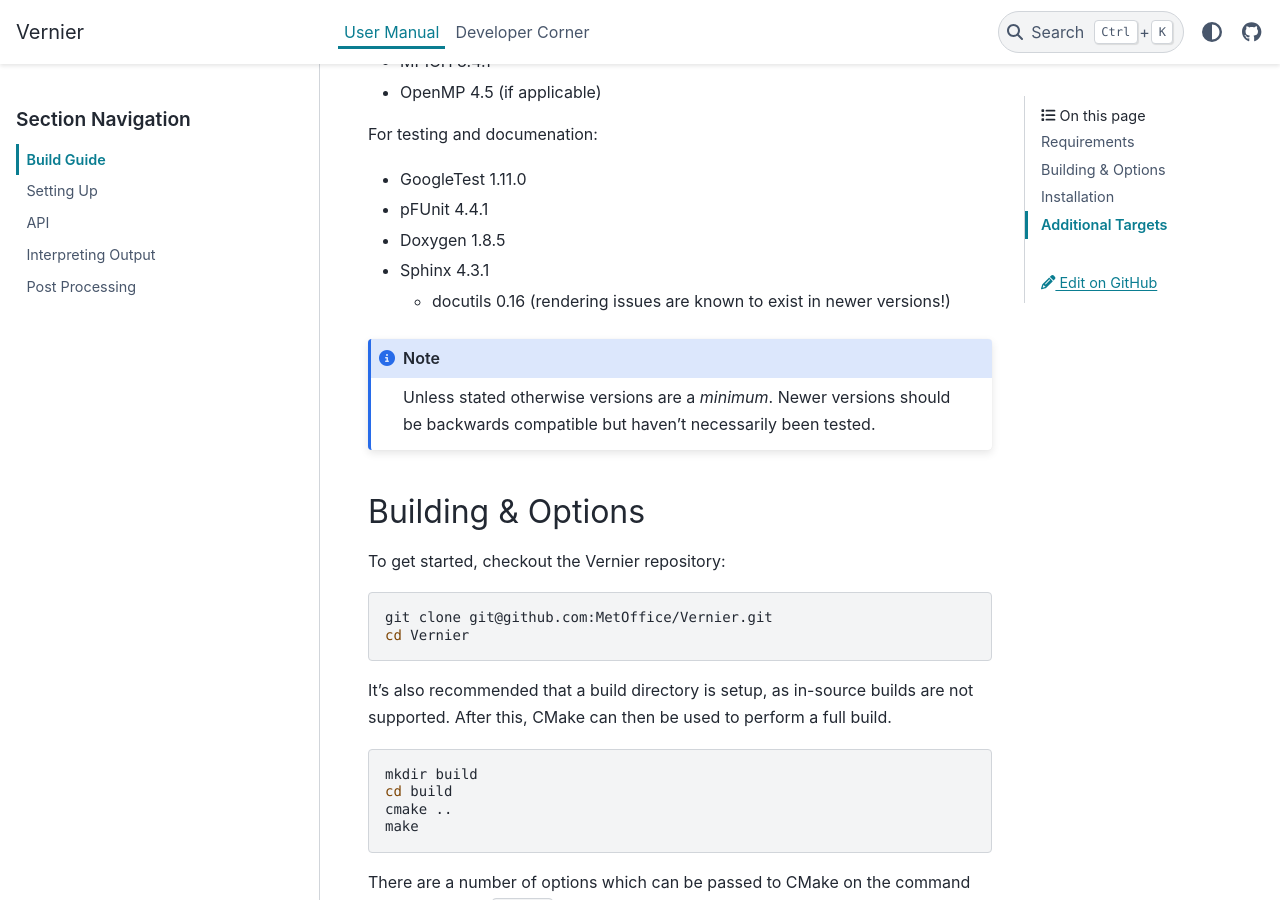
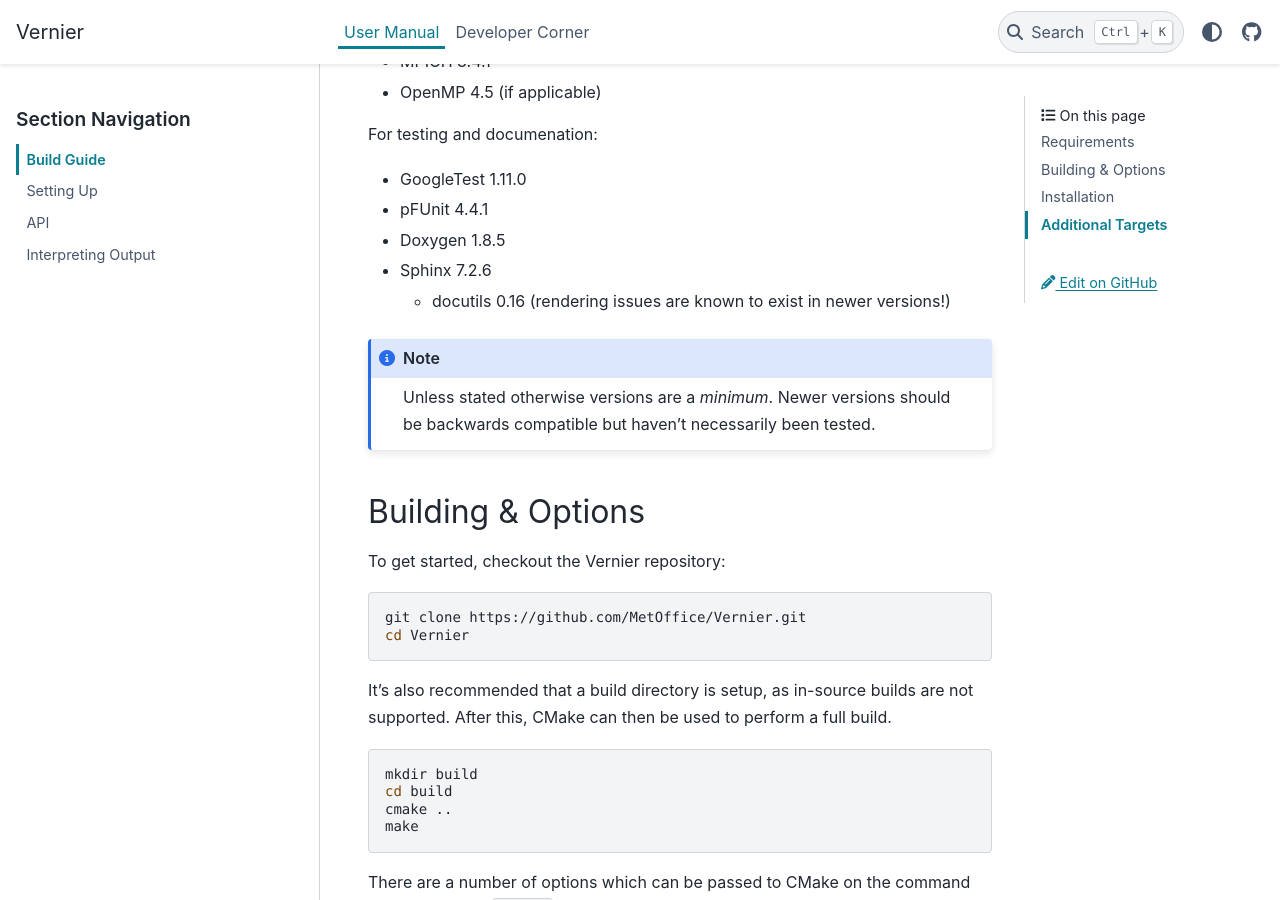
Before and after one commit to MetOffice/Vernier, a Sphinx documentation site: the page built from documentation/Sphinx/user-manual/build-guide.rst, in a window 1280 px wide and 900 px high, scrolled down 465 px. Built offline with Sphinx 7.4.7 and the PyData theme 0.15.4, drawn with Linux system fonts in a browser that asks for light colours; pages that are not in the unit, such as notebooks, are missing from menus.

Commit message:
Documentation clean up (#140)
Updated versions of some things, removed placeholder files and changed
git clone to use https.

```diff
--- a/documentation/Sphinx/dev-corner/index.rst
+++ b/documentation/Sphinx/dev-corner/index.rst
@@ -9,7 +9,6 @@
    :maxdepth: 1
 
    testing
-   src-doc/index
 
 Development Process
 -------------------
--- a/documentation/Sphinx/dev-corner/src-doc/hashtable.h.rst
+++ /dev/null
@@ -1,4 +0,0 @@
-hashtable.h
-^^^^^^^^^^^
-
-hashtable.h
--- a/documentation/Sphinx/dev-corner/src-doc/vernier.h.rst
+++ /dev/null
@@ -1,4 +0,0 @@
-vernier.h
-^^^^^^^^^
-
-vernier.h
--- a/documentation/Sphinx/dev-corner/src-doc/vernier_gettime.h.rst
+++ /dev/null
@@ -1,4 +0,0 @@
-vernier_gettime.h
-^^^^^^^^^^^^^^^^^
-
-vernier_gettime.h
--- a/documentation/Sphinx/user-manual/build-guide.rst
+++ b/documentation/Sphinx/user-manual/build-guide.rst
@@ -23,7 +23,7 @@
 * GoogleTest 1.11.0
 * pFUnit 4.4.1
 * Doxygen 1.8.5
-* Sphinx 4.3.1
+* Sphinx 7.2.6
 
   * docutils 0.16 (rendering issues are known to exist in newer versions!)
 
@@ -40,7 +40,7 @@
 
 .. code-block:: shell
 
-   git clone git@github.com:MetOffice/Vernier.git
+   git clone https://github.com/MetOffice/Vernier.git
    cd Vernier
 
 It's also recommended that a build directory is setup, as in-source builds are
--- a/documentation/Sphinx/user-manual/post-processing.rst
+++ /dev/null
@@ -1,4 +0,0 @@
-Post Processing
-===============
-
-Coming soon
```
Also changed, not shown: README.md (+2 -2 lines), documentation/Sphinx/dev-corner/src-doc/index.rst (deleted, +0 -16 lines).
